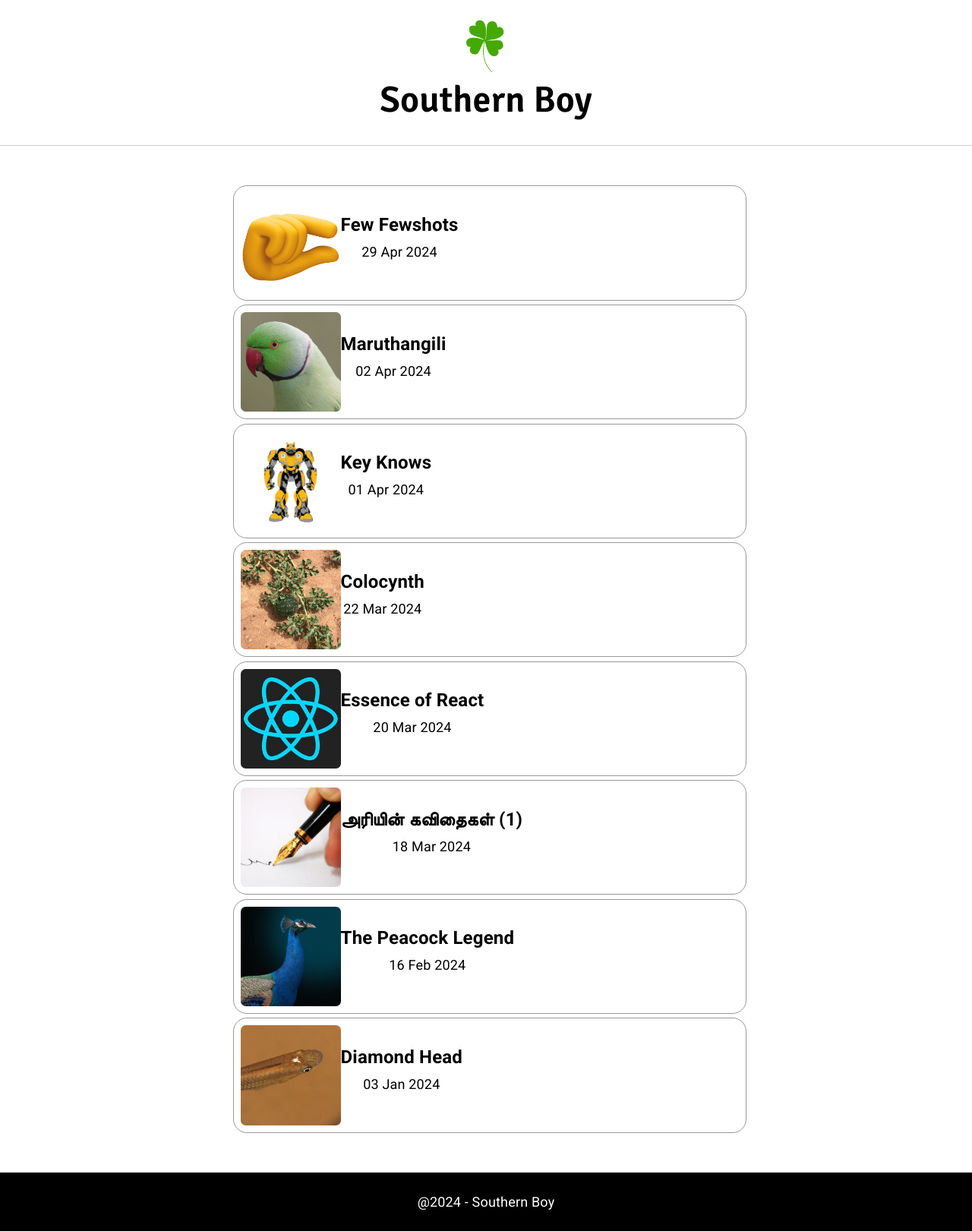
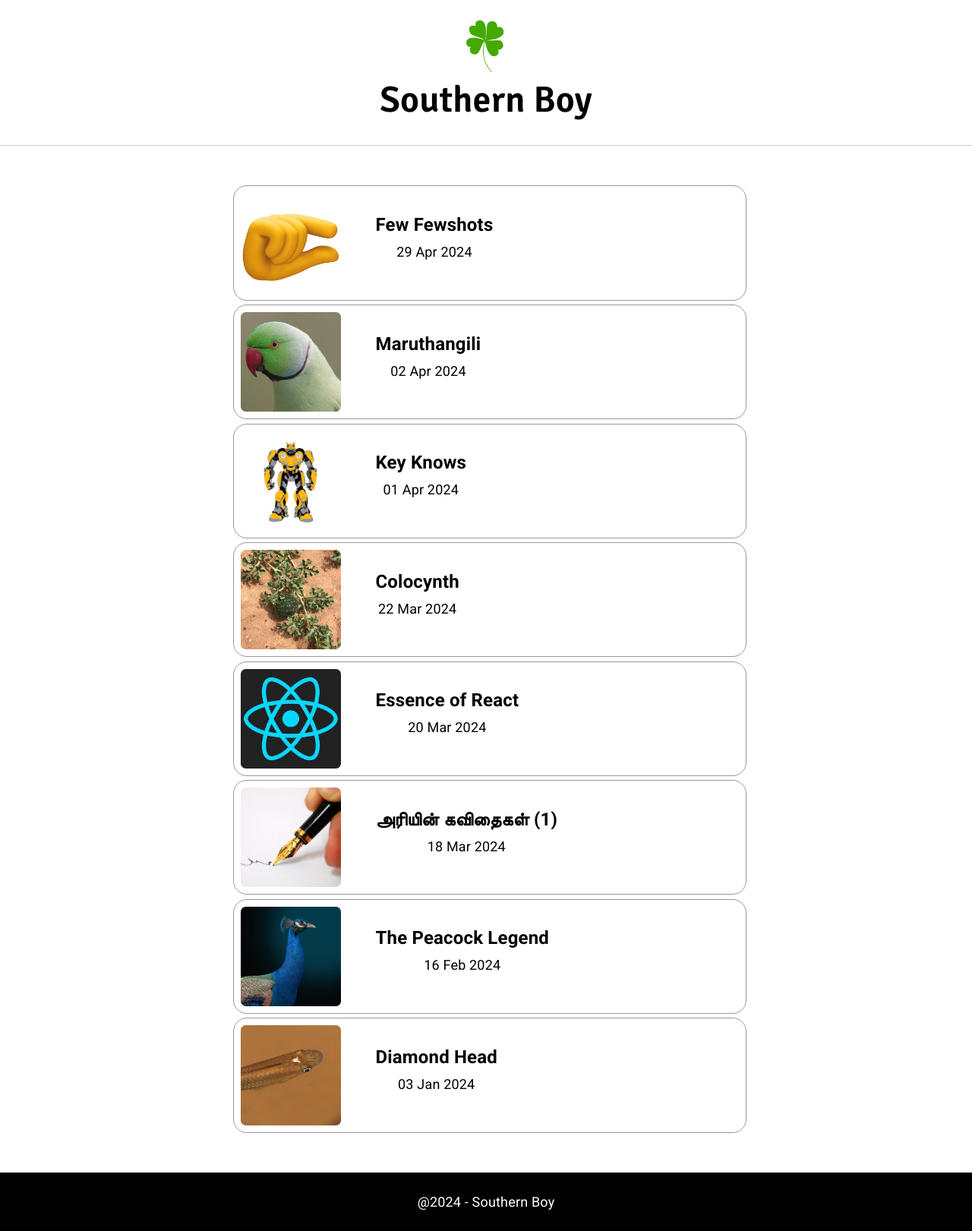
Before and after one commit to arihara-sudhan/blog, a Jekyll site: the page built from index.html, in a window 1280 px wide. Shown: the whole page at 76% size. Built offline with Jekyll 4.4.1, drawn with Linux system fonts in a browser that asks for light colours; the list of posts is cut into pages by our own code.

Commit message:
Update index.html

```diff
--- a/index.html
+++ b/index.html
@@ -6,7 +6,7 @@ layout: default
 <ul id="posts" style="width: 100%;">
 	{% for post in paginator.posts %}
 		<center style="width: 100%; margin: 0.3rem; padding: 0.5rem; display: flex; justify-content: left; align-items: center;" class="thumbnail post">
-			<img src="./img/covers/{{post.title}}.jpg" alt="cover" style="width: 20%; border-radius: 5%;">
+			<img src="./img/covers/{{post.title}}.jpg" alt="cover" style="width: 20%; border-radius: 5%; margin-right: 7%;">
 			<div style="display: flex; flex-direction: column;">
 				<a  href="{% if site.baseurl == '/' %}{{ post.url }}{% else %}{{ post.url | prepend: site.baseurl }}{% endif %}">
 					<h4>{{ post.title }}</h4>
```
